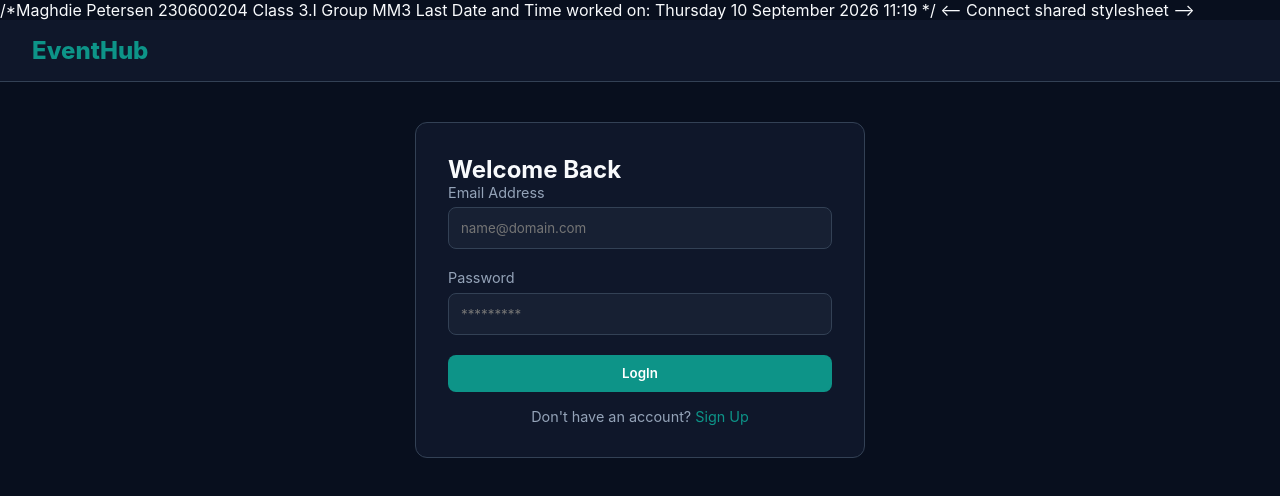
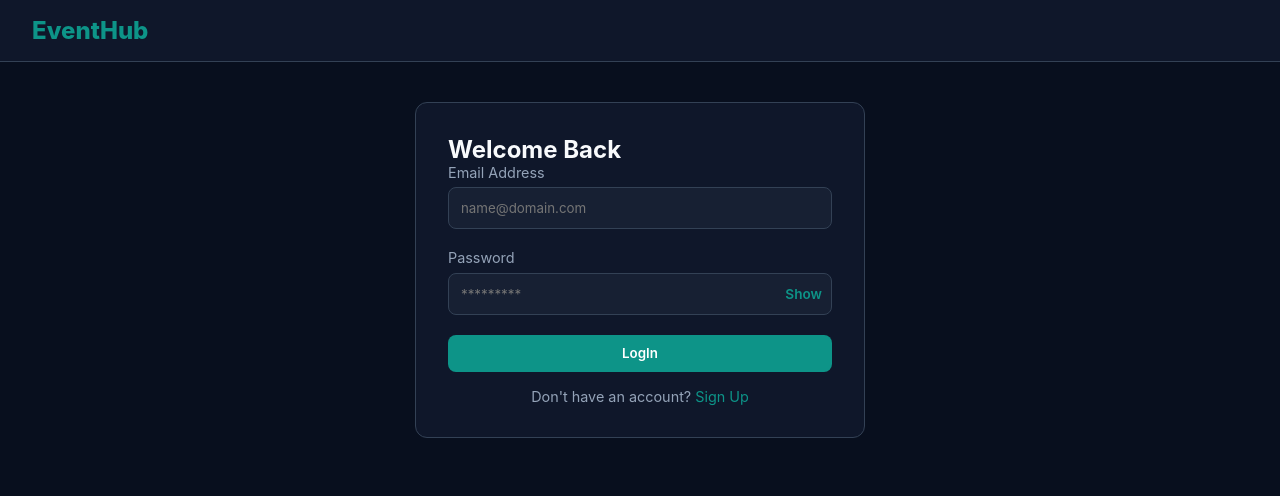
Before and after one commit to Maghdie-Happy/eventhub, a website: page public/login.html in a window 1280 px wide. Drawn offline with Linux system fonts and the light colour scheme.

Commit message:
updated app.js, html files: host,login, signup, database, server, style.css, all to have better things and comfortibility

```diff
--- a/public/css/styles.css
+++ b/public/css/styles.css
@@ -259,6 +259,33 @@ body {
     display: grid;
     grid-template-columns: 1fr 1fr;
     gap: 1rem;
+}
+
+/*Password Toggle Styling*/
+.password-wrapper{
+    position: relative;
+    display: flex;
+    align-items: center;
+}
+
+.password-wrapper input{
+    width: 100%;
+    padding-right: 60px;
+}
+
+.toggle-password-btn {
+    position: absolute;
+    right: 10px;
+    background: transparent;
+    border: none;
+    color: var(--accent-teal);
+    font-size: 0.85rem;
+    font-weight: 600;
+    cursor: pointer;
+}
+
+.toggle-password-btn:hover {
+    text-decoration: underline;
 }
 
 .auth-switch {
@@ -536,5 +563,4 @@ body {
         grid-template-columns: 1fr;
         gap: 0;
     }
-
 }
--- a/public/js/app.js
+++ b/public/js/app.js
@@ -1,4 +1,4 @@
-/*Maghdie Petersen
+/* Maghdie Petersen
 230600204
 Class 3.I
 Group MM3
@@ -6,8 +6,6 @@ Last Date and Time worked on: Thursday 10 September 2026 10:10
 Sinethemba Nyimbinya
 220085870
 Added  Function escapeHTML() , function fetchAdminEvents(),function renderAdminStats(events)
-
-
 */
 
 //LocalStorage identifier constant for keeping theme preferences saved across refreshes
@@ -1507,3 +1505,17 @@ function renderAdminTable(events) {
         </tr>
     `).join('');
 }
+
+//Function to toggle password field visibility
+function togglePasswordVisibility(inputId, btn) {
+    const passwordInput = document.getElementById(inputId);
+    if (passwordInput){
+        if (passwordInput.type === 'password'){
+            passwordInput.type = 'text';
+            btn.textContent = 'Hide';
+        }else{
+            passwordInput.type = 'password';
+            btn.textContent = 'Show';
+        }
+    }
+}
--- a/public/login.html
+++ b/public/login.html
@@ -1,9 +1,9 @@
-/*Maghdie Petersen
+<!-- Maghdie Petersen
 230600204
 Class 3.I
 Group MM3
-Last Date and Time worked on: Thursday 10 September 2026 11:19
-*/
+Last Date and Time worked on: Sunday 18 October 2026 21:08
+-->
 
 <!DOCTYPE html>
 <html lang="en">
@@ -12,7 +12,7 @@ Last Date and Time worked on: Thursday 10 September 2026 11:19
     <meta charset="UTF-8">
     <meta name="viewport" content="width=device-width, initial-scale=1.0">
     <title>EventHub | Login</title>
-    <-- Connect shared stylesheet -->
+    <!-- Connect shared stylesheet -->
         <link rel="stylesheet" href="css/styles.css">
 </head>
 
@@ -30,7 +30,10 @@ Last Date and Time worked on: Thursday 10 September 2026 11:19
                 </div>
                 <div class="form-group">
                     <label>Password</label>
-                    <input type="password" id="login-password" required placeholder="*********">
+                    <div class="password-wrapper">
+                        <input type="password" id="login-password" required placeholder="*********">
+                        <button type="button" class="toggle-password-btn" onclick="togglePasswordVisibility('login-password', this)">Show</button>
+                    </div>
                 </div>
                 <button type="submit" class="action-btn" style="width: 100%;">LogIn</button>
                 <p class="auth-switch">Don't have an account? <a href="signup.html">Sign Up</a></p>
```
Also changed, not shown: public/host.html (+17 -4 lines), public/signup.html (+8 -5 lines), server.js (+6 -4 lines), 1 other file.
